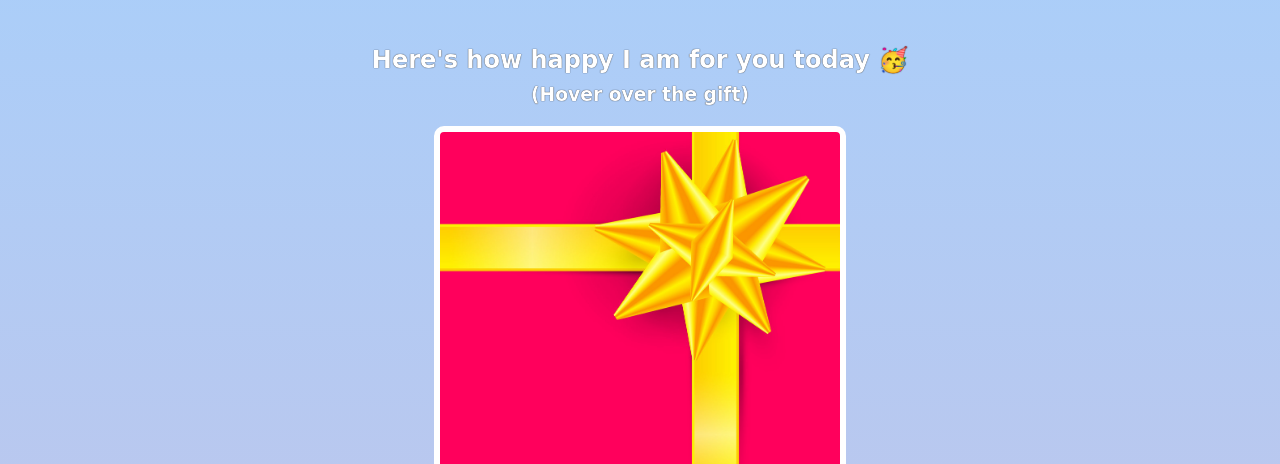
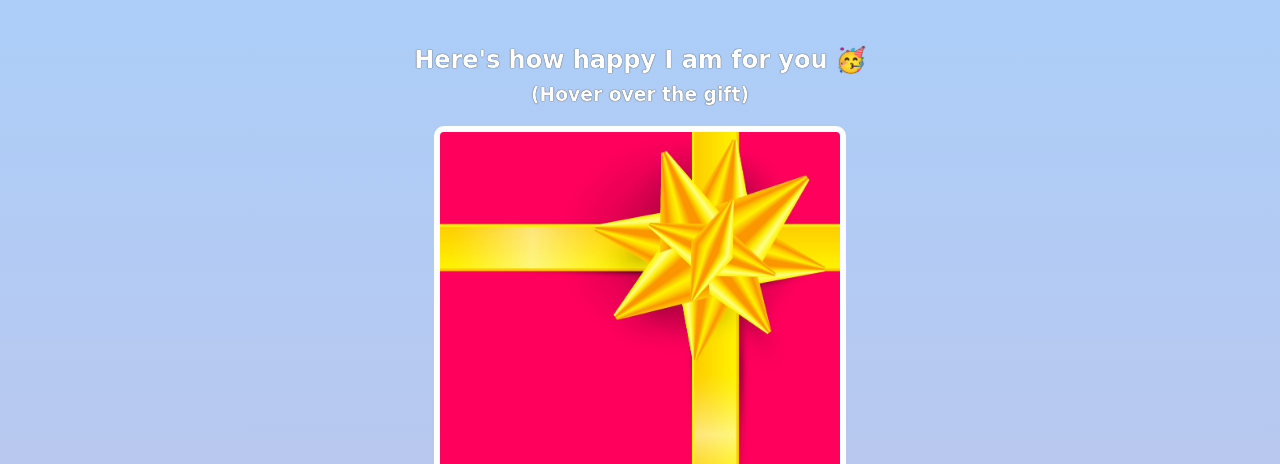
Before and after one commit to JenseTheMineman/birthday-gift-site, a website built with Vite: page index.html in a window 1280 px wide. Shown: the part 336-800 px from the top of the page. Built offline with nearby package versions, Linux system fonts and the light colour scheme; a web font is replaced by a local one.

Commit message:
Delete Today message

```diff
--- a/index.html
+++ b/index.html
@@ -14,7 +14,7 @@
         </div>
 
         <div class="gift-section">
-            <h2 class="gift-title">Here's how happy I am for you today 🥳</h2>
+            <h2 class="gift-title">Here's how happy I am for you 🥳</h2>
             <h3 class="gift-hint">(Hover over the gift)</h3>
             <div class="gift-img" id="gift-img-happy"></div>
         </div>
```
